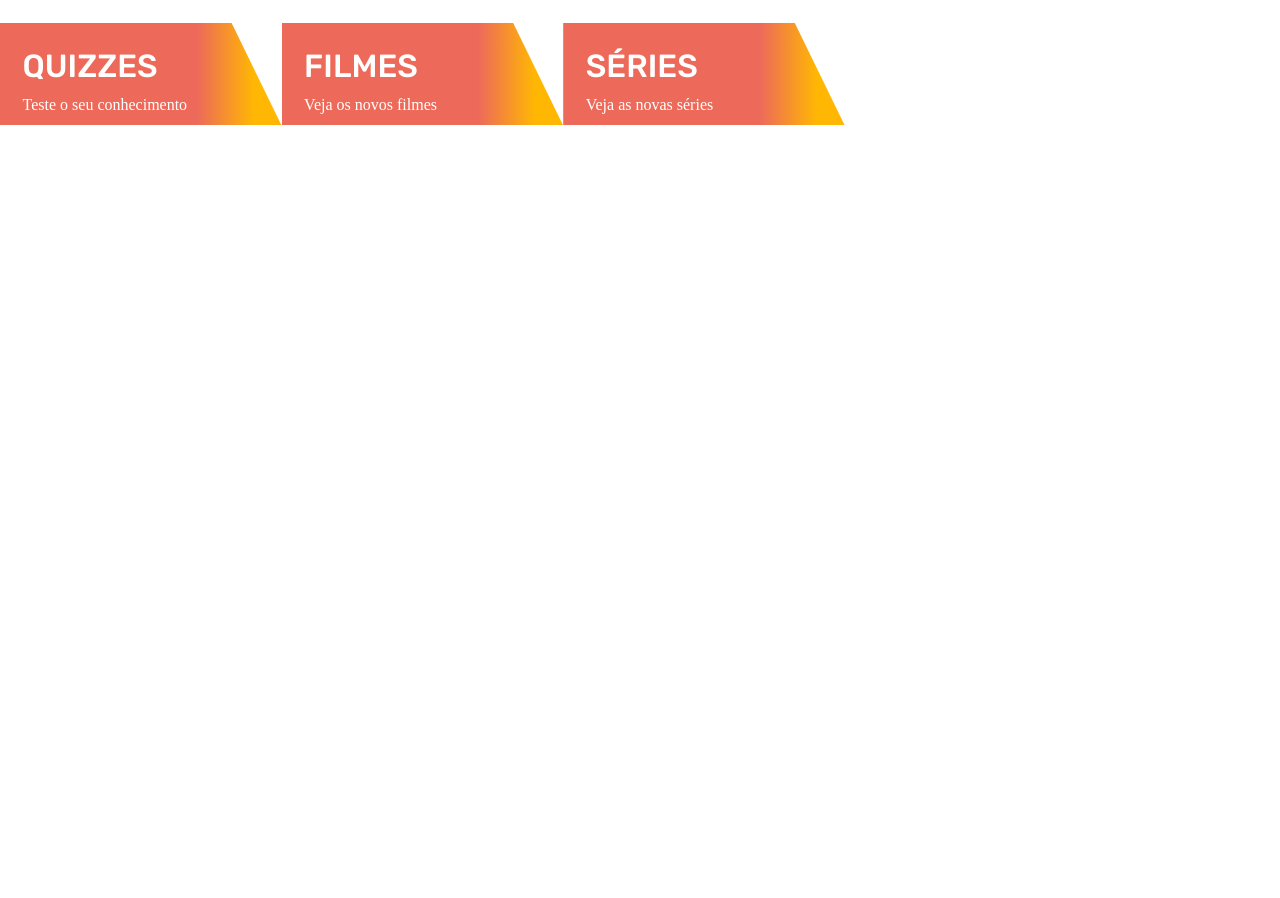
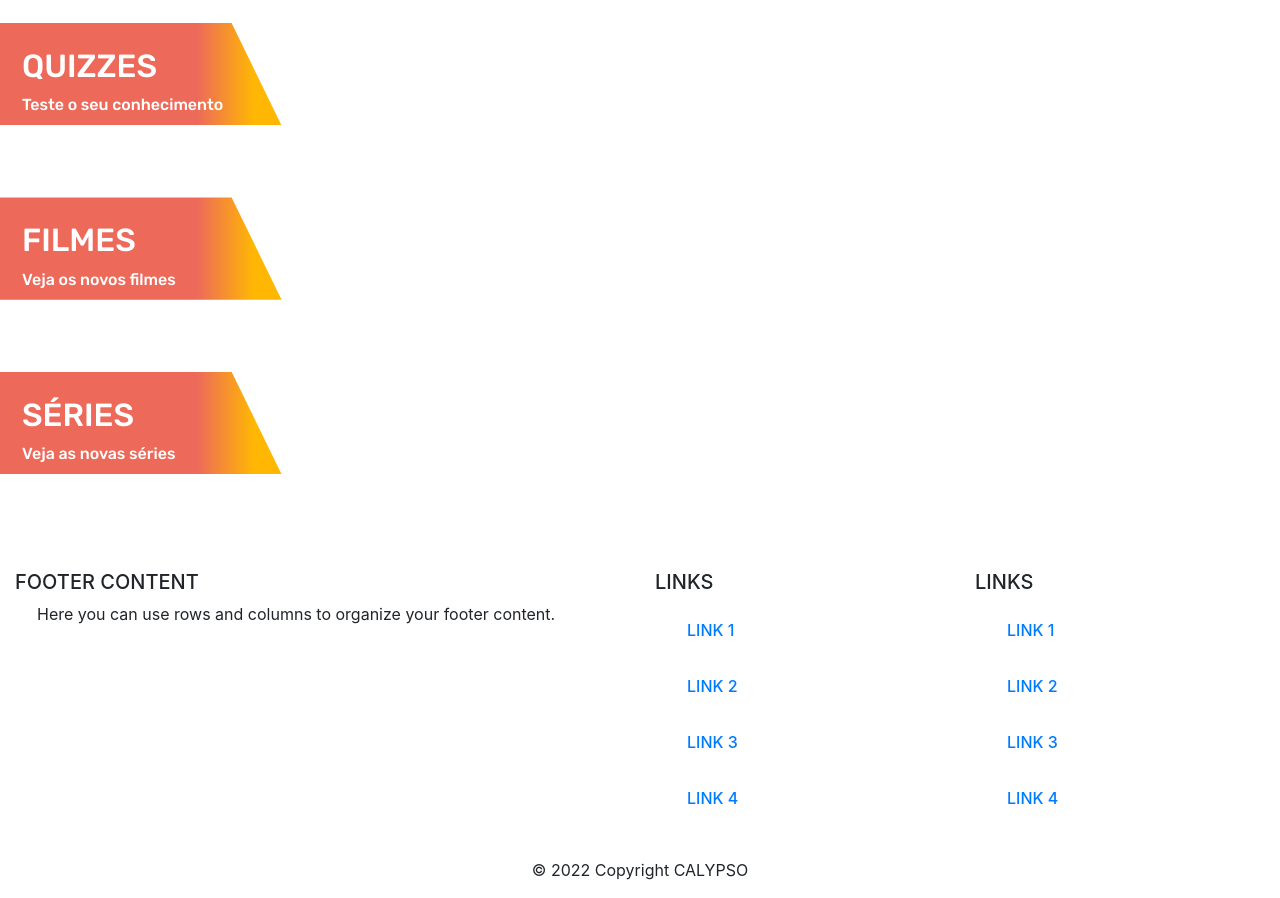
Before and after one commit to pmbaldaia/Calypso, a Vue app in the folder Projeto/Coding/calypso/: page /#/ in a window 1280 px wide. Shown: the part 718-1616 px from the top of the page. Before the commit the page ends 843 px from the top, so only its background shows below. Built offline with nearby package versions, Linux system fonts and the light colour scheme.

Commit message:
updateHomepage

```diff
--- a/Projeto/Coding/calypso/src/views/Homepage.vue
+++ b/Projeto/Coding/calypso/src/views/Homepage.vue
@@ -94,24 +94,103 @@
         <h2>QUIZZES</h2>
         <p>Teste o seu conhecimento</p>
       </div>
+      <br /><br /><br />
       <div class="homepage">
         <br />
         <h2>FILMES</h2>
         <p>Veja os novos filmes</p>
       </div>
+      <br /><br /><br />
       <div class="homepage">
         <br />
         <h2>SÉRIES</h2>
         <p>Veja as novas séries</p>
       </div>
+      <br /><br /><br />
+      <div>
+        <!-- Footer -->
+        <footer class="page-footer font-small blue pt-4">
+          <!-- Footer Links -->
+          <div class="container-fluid text-center text-md-left">
+            <!-- Grid row -->
+            <div class="row">
+              <!-- Grid column -->
+              <div class="col-md-6 mt-md-0 mt-3">
+                <!-- Content -->
+                <h5 class="text-uppercase">Footer Content</h5>
+                <p>
+                  Here you can use rows and columns to organize your footer
+                  content.
+                </p>
+              </div>
+              <!-- Grid column -->
+
+              <hr class="clearfix w-100 d-md-none pb-3" />
+
+              <!-- Grid column -->
+              <div class="col-md-3 mb-md-0 mb-3">
+                <!-- Links -->
+                <h5 class="text-uppercase">Links</h5>
+
+                <ul class="list-unstyled">
+                  <li>
+                    <a href="#!">Link 1</a>
+                  </li>
+                  <li>
+                    <a href="#!">Link 2</a>
+                  </li>
+                  <li>
+                    <a href="#!">Link 3</a>
+                  </li>
+                  <li>
+                    <a href="#!">Link 4</a>
+                  </li>
+                </ul>
+              </div>
+              <!-- Grid column -->
+
+              <!-- Grid column -->
+              <div class="col-md-3 mb-md-0 mb-3">
+                <!-- Links -->
+                <h5 class="text-uppercase">Links</h5>
+
+                <ul class="list-unstyled">
+                  <li>
+                    <a href="#!">Link 1</a>
+                  </li>
+                  <li>
+                    <a href="#!">Link 2</a>
+                  </li>
+                  <li>
+                    <a href="#!">Link 3</a>
+                  </li>
+                  <li>
+                    <a href="#!">Link 4</a>
+                  </li>
+                </ul>
+              </div>
+              <!-- Grid column -->
+            </div>
+            <!-- Grid row -->
+          </div>
+          <!-- Footer Links -->
+
+          <!-- Copyright -->
+          <div class="footer-copyright text-center py-3">
+            © 2022 Copyright CALYPSO
+          </div>
+          <!-- Copyright -->
+        </footer>
+        <!-- Footer -->
+      </div>
     </body>
   </div>
 </template>
+
 <style>
 div .homepage {
   height: 100px;
   width: 22%;
-  float: left;
   font-family: Rubik;
   color: white;
   padding-bottom: 8%;
@@ -119,13 +198,8 @@ div .homepage {
   clip-path: polygon(0 0, calc(100% - 50px) 0, 100% 100%, 0% 100%);
 }
 
-div h2 {
-  font-family: Rubik;
-  margin-left: 8%;
-}
-
-div p {
-  font-family: Rubik light;
-  margin-left: 8%;
+div h2,
+p {
+  margin-left: 22px;
 }
 </style>
--- a/Projeto/Coding/calypso/src/views/filmeDetalhes.vue
+++ b/Projeto/Coding/calypso/src/views/filmeDetalhes.vue
@@ -37,7 +37,39 @@
     <body>
       <b-container>
         <b-row>
-          <b-col style="margin-top: 100px">{{ actualFilm }}</b-col>
+          <b-col class="mainInfo" style="margin-top: 120px">
+            <div class="mainInfoBack">
+              <h1 style="margin-top: 30px; margin-left: 30px">
+                {{ actualFilm[0].title }}
+              </h1>
+              <p style="font-size: 25px; margin-top: 60px; margin-left: 30px">
+                {{ actualFilm[0].lancamento }}
+              </p>
+            </div>
+          </b-col>
+          <b-col style="margin-top: 120px"
+            ><b-img
+              :src="actualFilm[0].image"
+              style="width: 720px; margin-left: 400px; position: absolute"
+            ></b-img>
+          </b-col>
+        </b-row>
+        <b-row class="secondInfo">
+          <b-col class="secondInfoFront">
+            <h1 style="margin-top: 150px">Sinopse</h1>
+            <p>
+              {{ actualFilm[0].sinopse }}
+            </p>
+            <br />
+            <h1>Diretor</h1>
+            <p>{{ actualFilm[0].director }}</p>
+            <br />
+            <h1>Escritor</h1>
+            <p>{{ actualFilm[0].writers }}</p>
+            <br />
+            <h1>Atores</h1>
+            <p>{{ actualFilm[0].stars }}</p>
+          </b-col>
         </b-row>
       </b-container>
     </body>
@@ -46,7 +78,6 @@
 
 <script>
 import { mapGetters, mapMutations } from "vuex";
-
 export default {
   name: "filmsDetalhes",
   data() {
@@ -63,8 +94,7 @@ export default {
       this.actualFilm.push(
         this.getFilmes.find((film) => film.title == this.setVisitingFilm)
       );
-      console.log(this.setVisitingFilm + "1");
-      console.log(this.actualFilm);
+      console.log(this.setVisitingFilm);
     },
   },
   created() {
@@ -73,4 +103,41 @@ export default {
 };
 </script>
 
-<style lang="scss" scoped></style>
+<style>
+.mainInfo {
+  position: absolute;
+  z-index: 1;
+  height: 450px;
+  width: 450px;
+  margin-left: 60px;
+  font-family: Rubik;
+  color: white;
+  padding-bottom: 8%;
+  background: #ffb703;
+  clip-path: polygon(0 0, 100% 0, calc(100% - 50px) 100%, 0% 100%);
+}
+.mainInfoBack {
+  position: absolute;
+  margin-left: -15px;
+  z-index: 2;
+  height: 450px;
+  width: 450px;
+  padding-bottom: 8%;
+  background: #ed6a5a;
+  clip-path: polygon(0 0, 95% 0, calc(95% - 50px) 95%, 0% 95%);
+}
+.secondInfo {
+  position: relative;
+  color: white;
+  margin-top: 600px;
+  text-align: center;
+  background: #ffb703;
+  clip-path: polygon(0% 5%, 100% 0%, 100% 100%, 0% 100%);
+}
+.secondInfoFront {
+  position: relative;
+  text-align: center;
+  background: #ed6a5a;
+  clip-path: polygon(0% 15%, 100% 10%, 100% 100%, 0% 100%);
+}
+</style>
--- a/Projeto/Coding/calypso/src/views/filmesCatalogo.vue
+++ b/Projeto/Coding/calypso/src/views/filmesCatalogo.vue
@@ -36,11 +36,10 @@
     </header>
     <body>
       <div>
-        <b-container fluid class="p-4">
-          <b-row>
-            <b-col v-for="(film, index) in getFilmes" :key="index"
+        <b-row no-gutters m="6">
+          <b-col v-for="(film, index) in getFilmes" :key="index" m="4"
             ><b-card
-                class="m-3"
+              class="m-5"
               :title="film.title"
               :img-src="film.image"
               img-alt="Image"
@@ -54,7 +53,6 @@
               ></b-link></b-card
           ></b-col>
         </b-row>
-        </b-container>
       </div>
     </body>
   </div>
@@ -62,7 +60,6 @@
 
 <script>
 import { mapGetters, mapMutations } from "vuex";
-
 export default {
   name: "filmsCatalogo",
   computed: {
```
Lines whose indentation alone changed are shown as unchanged.
